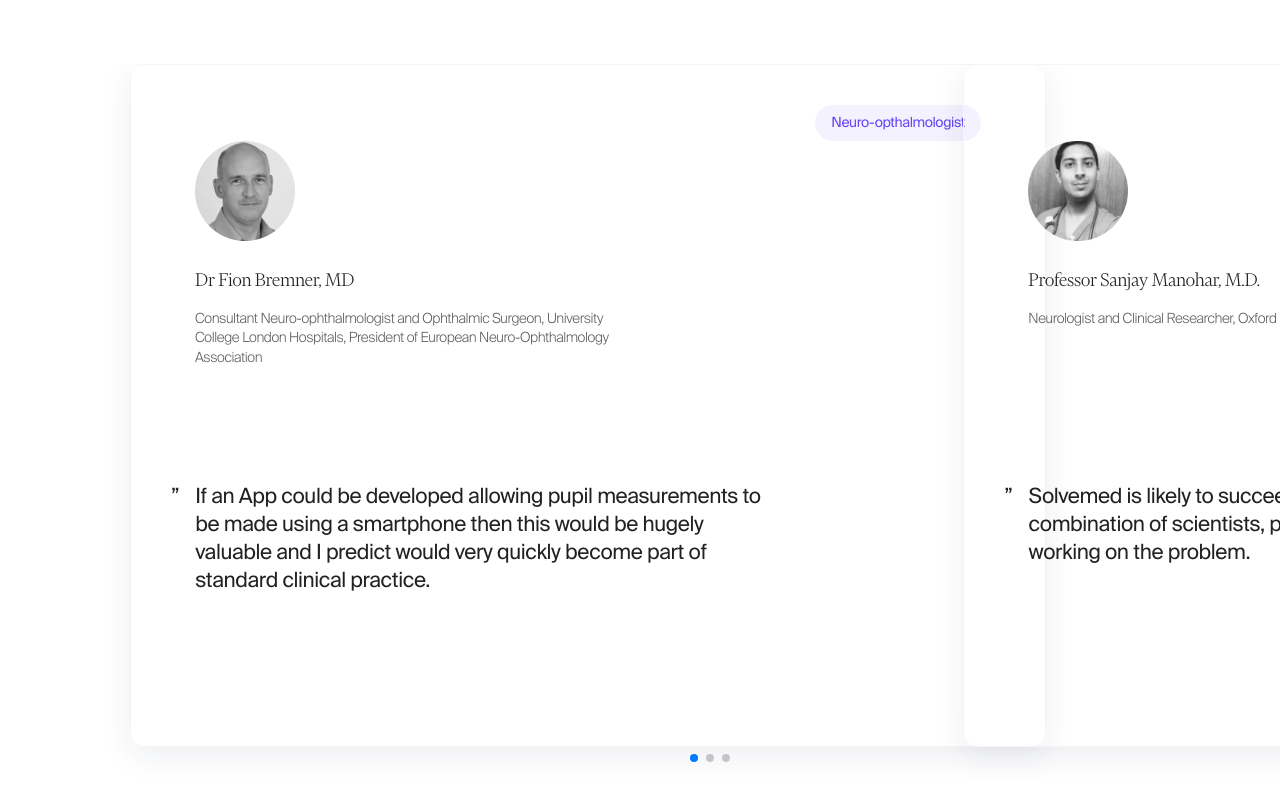
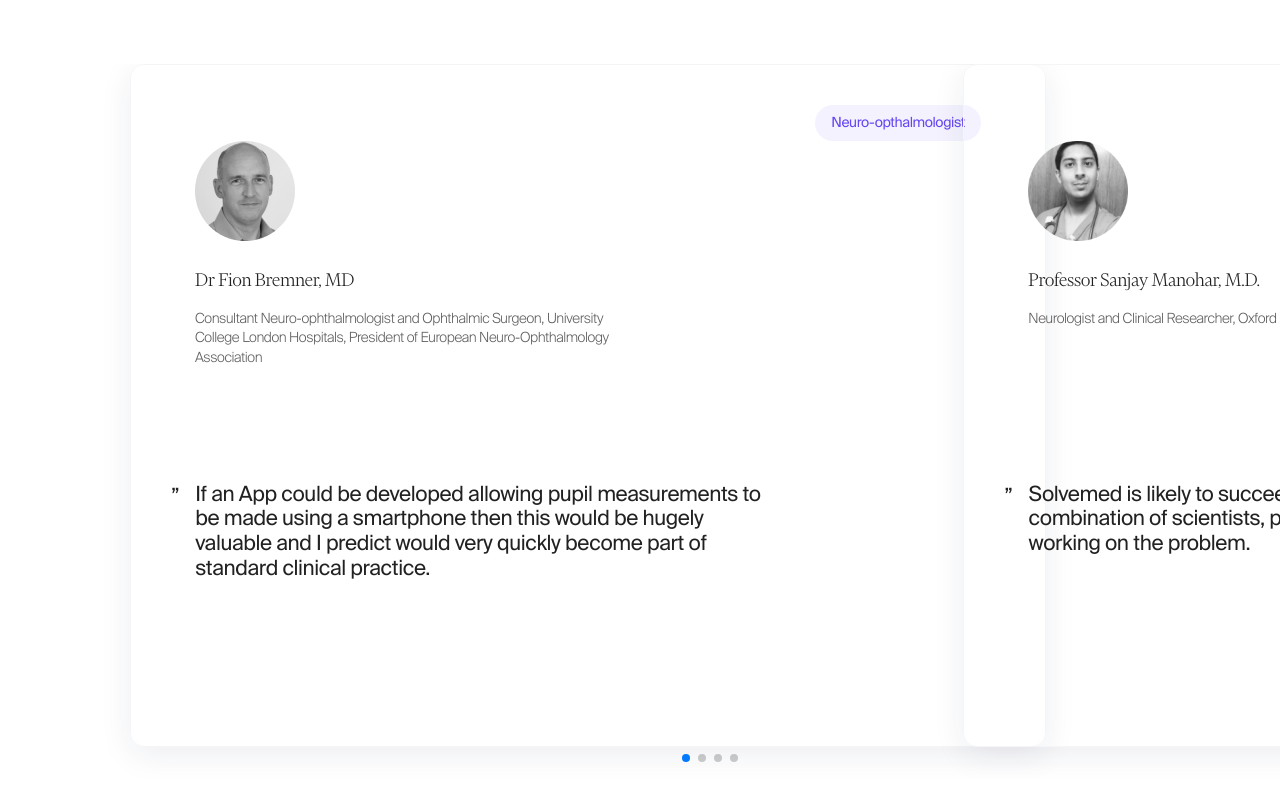
Before and after one commit to EniuK/solvemedTest, a Next.js app: page / in a window 1280 px wide. Shown: the part 7805-8605 px from the top of the page. Built offline with nearby package versions, Linux system fonts and the light colour scheme.

Commit message:
add one more team member

```diff
--- a/src/components/HomeCarousels/TeamCarousel.tsx
+++ b/src/components/HomeCarousels/TeamCarousel.tsx
@@ -33,6 +33,16 @@ const TeamCarousel = () => {
       avatar: "/images/homePage/avatars/Neffendorf.png",
       quote: "The Solvemed AI penlight/pupillometer has the potential to modernise pupillary assessment and improve patient care.",
       titles: ["Ophthalmologist"],
+    },
+    {
+      name: "Dr. Gregg J. Berdy",
+      description:
+        "President of Ophthalmology Associates, ran the FDA’s pivotal Xalatan trial. Anterior segment surgeon, elected to membership in the prestigious Castroviejo Corneal Society.",
+      avatar: "/images/homePage/avatars/Berdy.png",
+      quote:
+        "Nobody tracks pupils accurately, and it sucks - from medical school, through residency, through fellowship specialisation. Industry-wide standardised pupillary measurements are very important to the future of care.There is high demand for a smartphone-enabled, reproducible, reliable, scalable noninvasive diagnostic. This would be adopted across the entire industry.",
+      titles: ["Ophthalmologist"],
+      sm: true,
     },
   ];
 
@@ -155,13 +165,13 @@ const TeamCarousel = () => {
                     <Box width={"100%"} fontFamily="FinancierDisplay" fontWeight={400} lineHeight={"130%"} letterSpacing={"-0.01em"} mt={2} fontSize={"21px"}>
                       {e.name}
                     </Box>
-                    <Box width={"55%"} height={"30%"} lineHeight={"140%"} mt={2} fontFamily="SuisseIntl" fontWeight={300} color={"#5E5E5E"} fontSize={"14px"}>
+                    <Box width={"55%"} height={e.sm ? "25%" : "30%"} lineHeight={"140%"} mt={2} fontFamily="SuisseIntl" fontWeight={300} color={"#5E5E5E"} fontSize={"14px"}>
                       {e.description}
                     </Box>
 
-                    <Box mt={1} ml={-3} height={"40%"} display={"flex"}>
+                    <Box mt={1} ml={-3} height={e.sm ? "45%" : "40%"} display={"flex"}>
                       <Box pr={2}> &rdquo;</Box>
-                      <Box width={"70%"} display={"flex"} fontFamily="SuisseIntl" fontWeight={400}>
+                      <Box width={e.sm ? "100%" : "70%"} display={"flex"} lineHeight={e.sm ? "22.1px" : "24.7px"} fontFamily="SuisseIntl" fontWeight={400}>
                         {e.quote}
                       </Box>
                     </Box>
```
Also changed, not shown: src/pages/blog.tsx (deleted, +0 -59 lines), public/images/homePage/avatars/Berdy.png (added).
